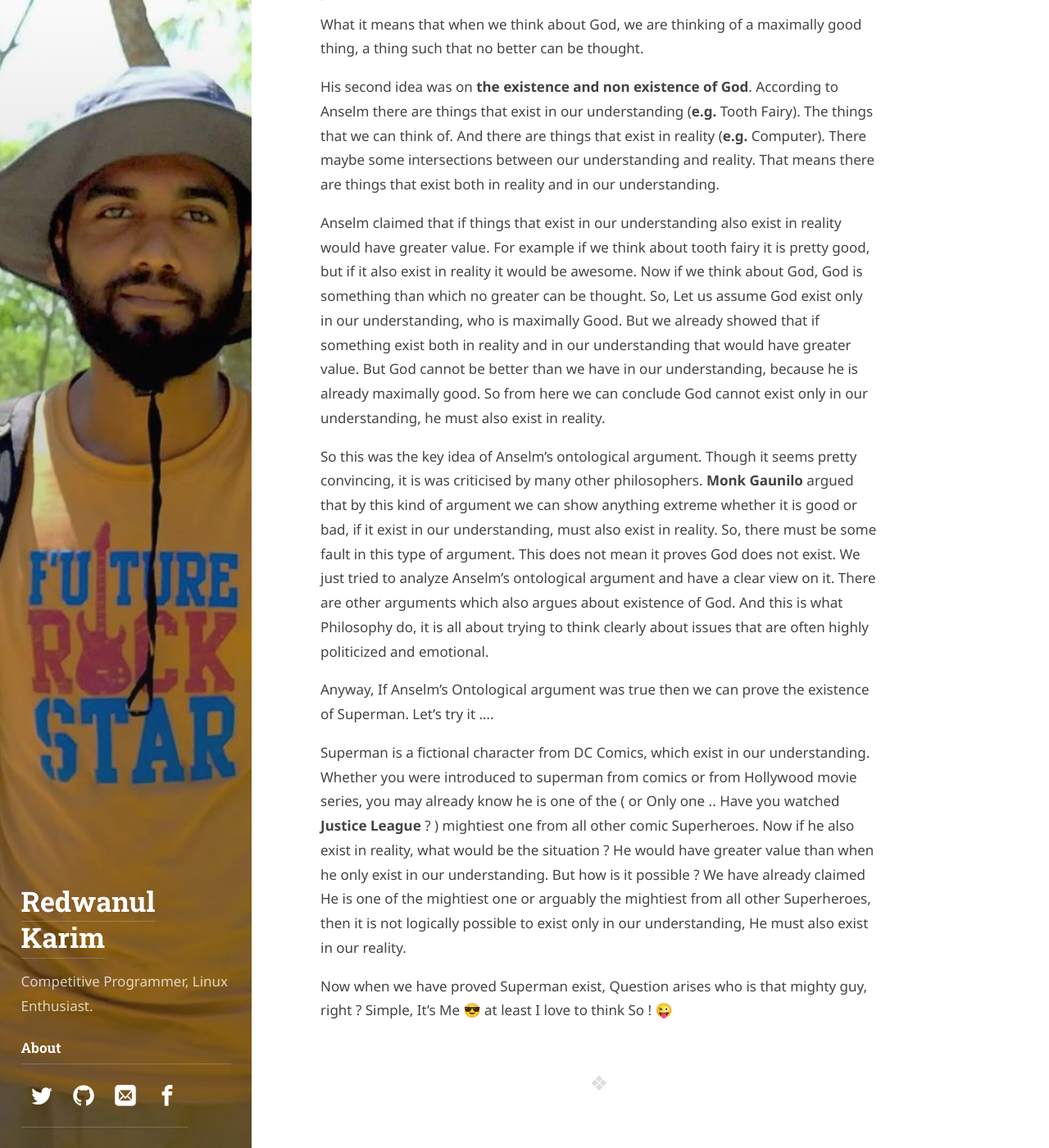
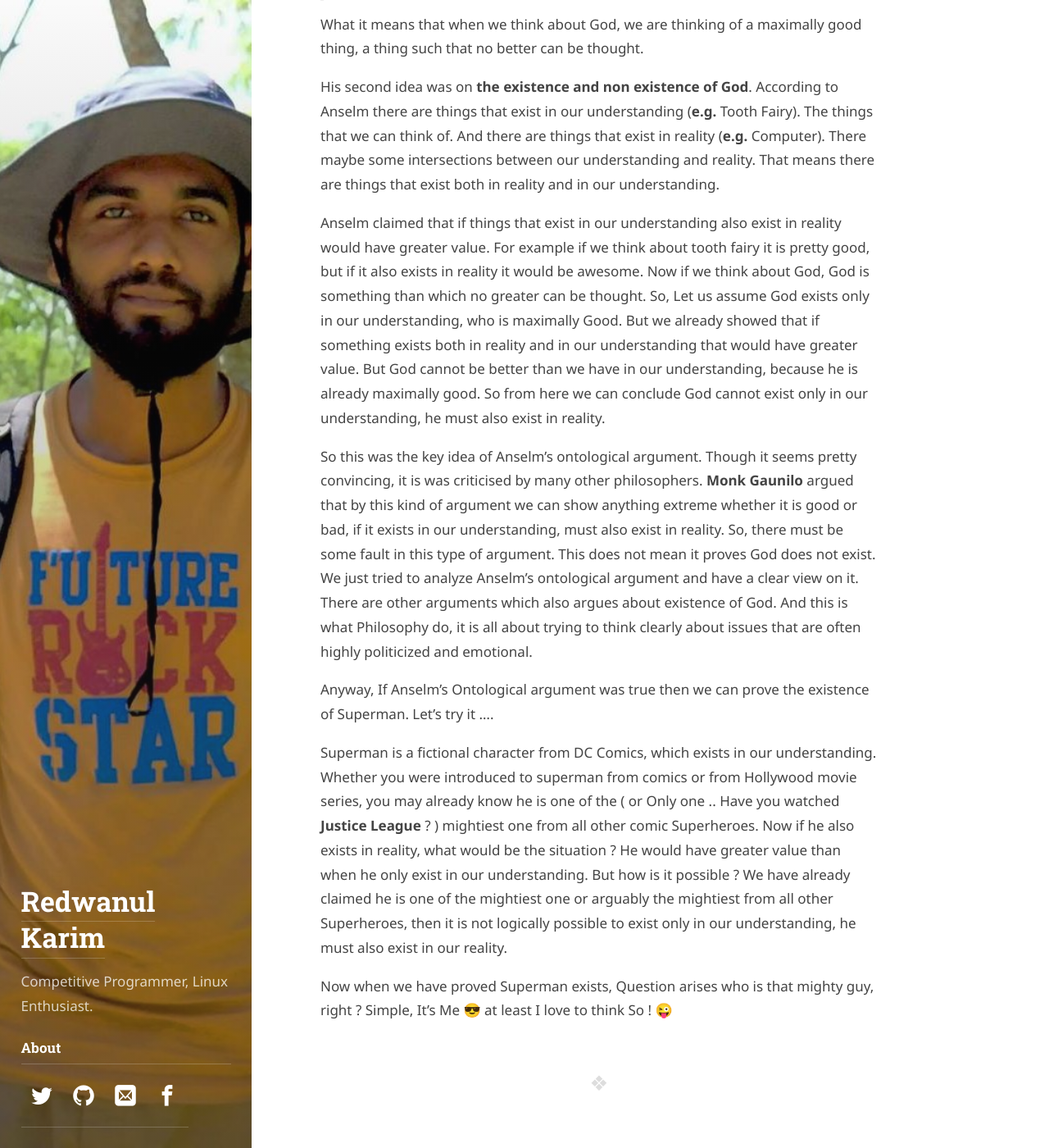
Before and after one commit to redwandipto/blog, a Jekyll site: the page built from _posts/2017-11-30-Does-God-exist-or-not.md, in a window 1280 px wide and 1400 px high, scrolled down 753 px. Shown: the whole window at 82% size. Built offline with Jekyll 4.4.1, drawn with Linux system fonts in a browser that asks for light colours; some web fonts are replaced.

Commit message:
Update 2017-11-30-Does-God-exist-or-not.md

```diff
--- a/_posts/2017-11-30-Does-God-exist-or-not.md
+++ b/_posts/2017-11-30-Does-God-exist-or-not.md
@@ -21,12 +21,12 @@ What it means that when we think about God, we are thinking of a maximally good
 
 His second idea was on **the existence and non existence of God**. According to Anselm there are things that exist in our understanding (**e.g.** Tooth Fairy). The things that we can think of. And there are things that exist in reality (**e.g.** Computer). There maybe some intersections between our understanding and reality. That means there are things that exist both in reality and in our understanding.
 
-Anselm claimed that if things that exist in our understanding also exist in reality would have greater value. For example if we think about tooth fairy it is pretty good, but if it also exist in reality it would be awesome. Now if we think about God, God is something than which no greater can be thought. So, Let us assume God exist only in our understanding, who is maximally Good. But we already showed that if something exist both in reality and in our understanding that would have greater value. But God cannot be better than we have in our understanding, because he is already maximally good. So from here we can conclude God cannot exist only in our understanding, he must also exist in reality.
+Anselm claimed that if things that exist in our understanding also exist in reality would have greater value. For example if we think about tooth fairy it is pretty good, but if it also exists in reality it would be awesome. Now if we think about God, God is something than which no greater can be thought. So, Let us assume God exists only in our understanding, who is maximally Good. But we already showed that if something exists both in reality and in our understanding that would have greater value. But God cannot be better than we have in our understanding, because he is already maximally good. So from here we can conclude God cannot exist only in our understanding, he must also exist in reality.
 
-So this was the key idea of Anselm’s ontological argument. Though it seems pretty convincing, it is was criticised by many other philosophers. **Monk Gaunilo** argued that by this kind of argument we can show anything extreme whether it is good or bad, if it exist in our understanding, must also exist in reality. So, there must be some fault in this type of argument. This does not mean it proves God does not exist. We just tried to analyze Anselm’s ontological argument and have a clear view on it. There are other arguments which also argues about existence of God. And this is what Philosophy do, it  is all about trying to think clearly about issues that are often highly politicized and emotional.
+So this was the key idea of Anselm’s ontological argument. Though it seems pretty convincing, it is was criticised by many other philosophers. **Monk Gaunilo** argued that by this kind of argument we can show anything extreme whether it is good or bad, if it exists  in our understanding, must also exist in reality. So, there must be some fault in this type of argument. This does not mean it proves God does not exist. We just tried to analyze Anselm’s ontological argument and have a clear view on it. There are other arguments which also argues about existence of God. And this is what Philosophy do, it  is all about trying to think clearly about issues that are often highly politicized and emotional.
 
 Anyway, If Anselm’s Ontological argument was true then we can prove the existence of Superman. Let’s try it ….
 
-Superman is a fictional character from DC Comics, which exist in our understanding. Whether you were introduced to superman from comics or from Hollywood movie series, you may already know he is one of the ( or Only one .. Have you watched **Justice League** ? ) mightiest one from all other comic Superheroes. Now if he also exist in reality, what would be the situation ? He would have greater value than when he only exist in our understanding. But how is it possible ? We have already claimed He is one of the mightiest one or arguably the mightiest from all other Superheroes, then it is not logically possible to exist only in our understanding, He must also exist in our reality.
+Superman is a fictional character from DC Comics, which exists in our understanding. Whether you were introduced to superman from comics or from Hollywood movie series, you may already know he is one of the ( or Only one .. Have you watched **Justice League** ? ) mightiest one from all other comic Superheroes. Now if he also exists in reality, what would be the situation ? He would have greater value than when he only exist in our understanding. But how is it possible ? We have already claimed he is one of the mightiest one or arguably the mightiest from all other Superheroes, then it is not logically possible to exist only in our understanding, he must also exist in our reality.
 
-Now when we have proved Superman exist, Question arises who is that mighty guy, right ? Simple, It’s Me 😎 at least I love to think So ! 😜
+Now when we have proved Superman exists, Question arises who is that mighty guy, right ? Simple, It’s Me 😎 at least I love to think So ! 😜
```
